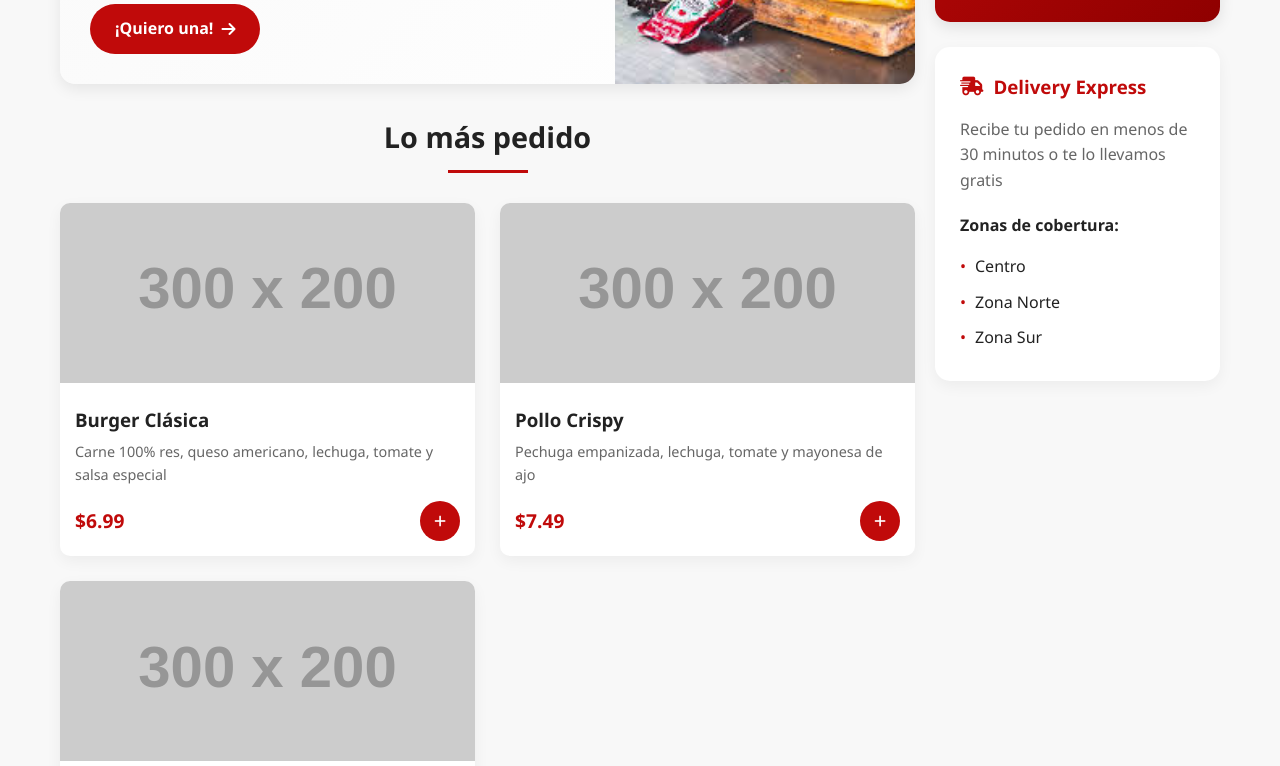
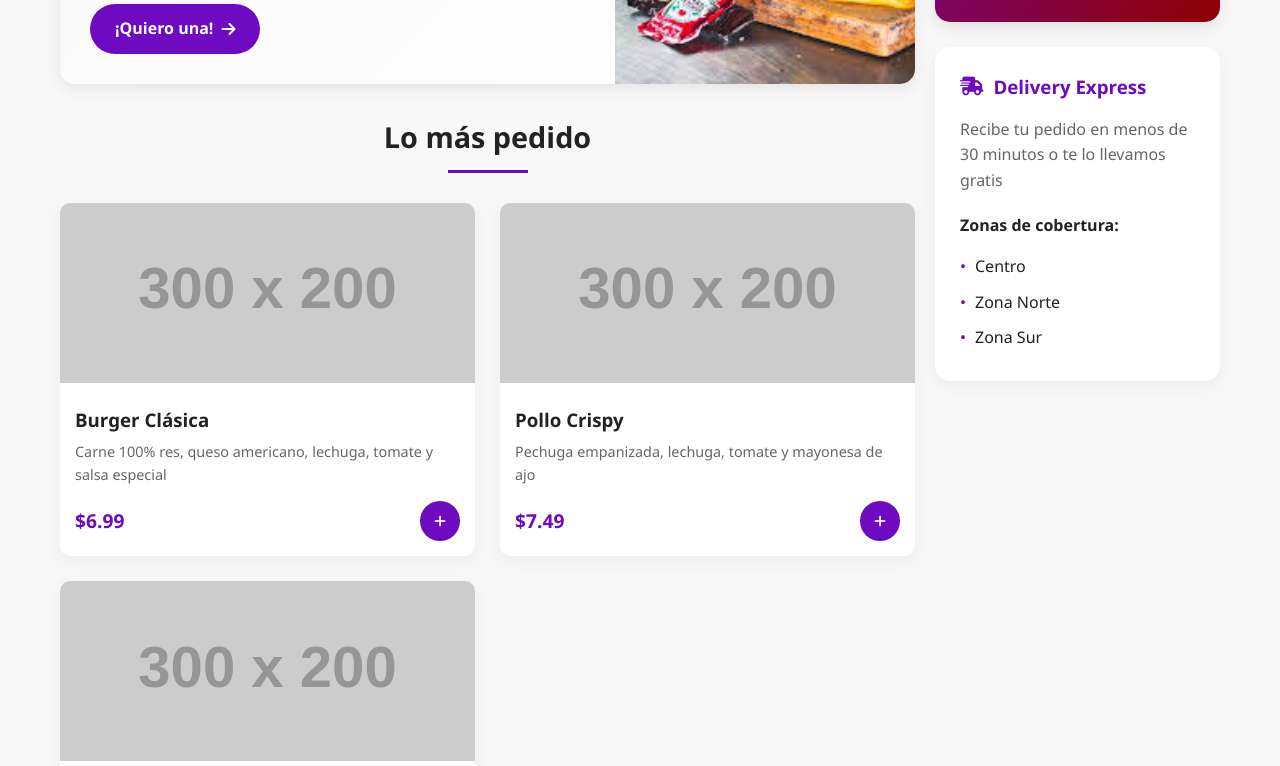
Before and after one commit to williamscano/burger2025, a plain HTML site: page index.html in a window 1280 px wide. Shown: the part 513-1279 px from the top of the page. Drawn offline with Linux system fonts and the light colour scheme; placeholder pictures from the web are drawn by us.

Commit message:
color primary
color modificado

```diff
--- a/index.html
+++ b/index.html
@@ -14,7 +14,7 @@
     <style>
         /* Estilos mejorados con mejor contraste */
         :root {
-            --primary-color: #c00a0a;
+            --primary-color: #6e0ac0;
             --primary-dark: #8f0000;
             --text-dark: #222222;
             --text-light: #ffffff;
```
